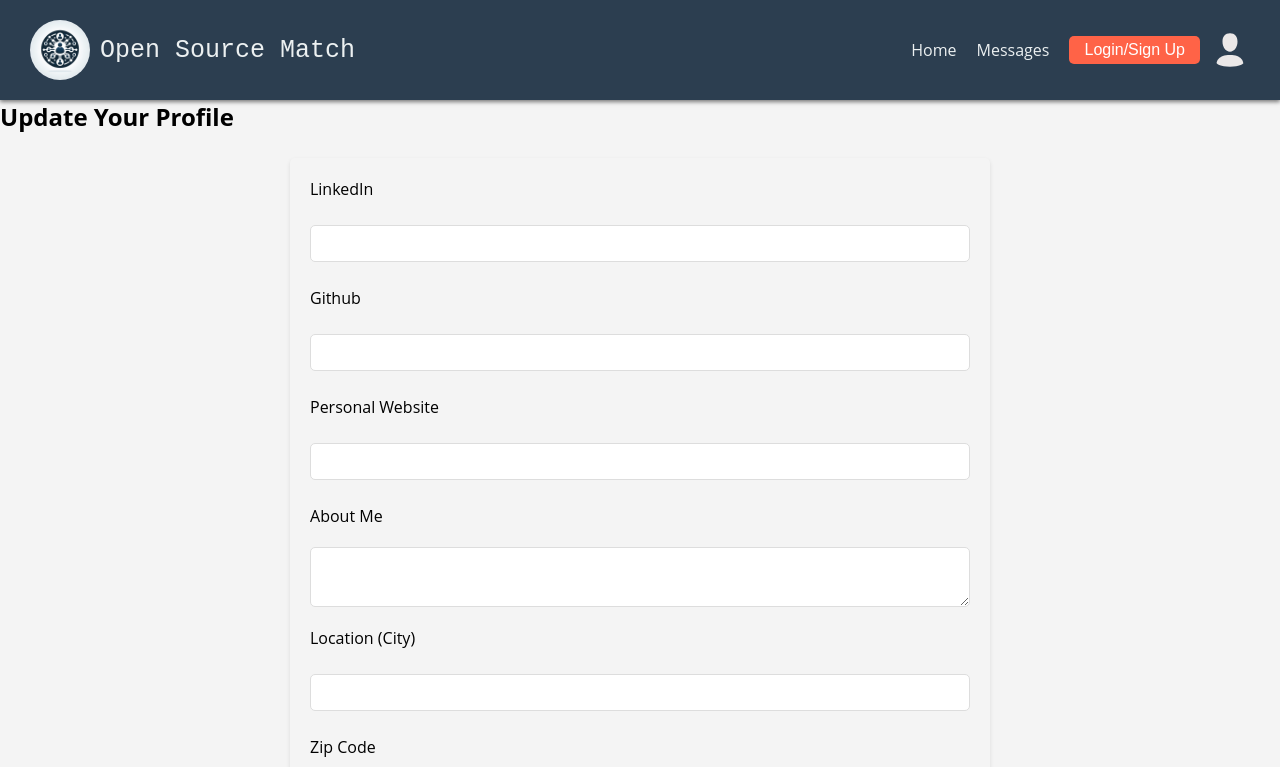
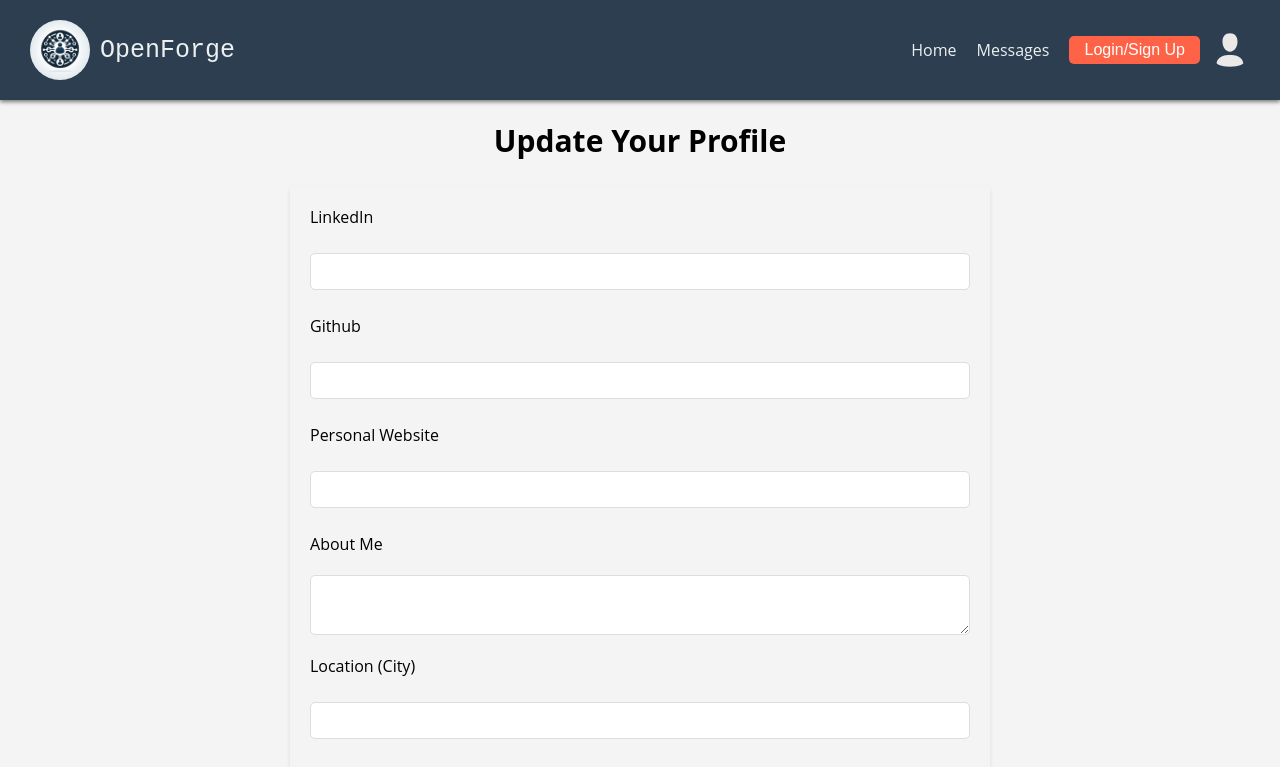
Before and after one commit to OpenSourceMatching/OpenSourceMatching, a Next.js app: page /profile in a window 1280 px wide. Shown: the top 767 px of the page. Built offline with nearby package versions, Linux system fonts and the light colour scheme; no server answers.

Commit message:
change name

```diff
--- a/next.config.mjs
+++ b/next.config.mjs
@@ -8,7 +8,13 @@ const nextConfig = {
         protocol: 'https',
         hostname: 'lh3.googleusercontent.com',
         port: ''
-      }
+      },
+      {
+        protocol: 'https',
+        hostname: 'randomuser.me',
+        port: ''
+      },
+
     ]
   },
   compiler: {
--- a/src/app/layout.tsx
+++ b/src/app/layout.tsx
@@ -10,7 +10,7 @@ import NextAuthSessionProvider from "@components/NextAuthSessionProvider";
 const inter = Inter({ subsets: ["latin"] });
 
 export const metadata: Metadata = {
-  title: "Open Source Match | Find a dev to build the next great thing",
+  title: "OpenForge | Find a dev to build the next great thing",
   description: "Find like-minded developers to build the next great thing",
 };
 
--- a/src/components/Navbar.tsx
+++ b/src/components/Navbar.tsx
@@ -35,7 +35,7 @@ const Navbar = () => {
           height={60}
           style={{borderRadius: '50%'}}
         />
-        <NavItem style={{fontSize:'25px', fontFamily:'monospace'}}>Open Source Match</NavItem>
+        <NavItem style={{fontSize:'25px', fontFamily:'monospace'}}>OpenForge</NavItem>
       </Link>
         <div style={{display:'flex', alignItems:'center'}}>
           <Link href="/"><NavItem>Home</NavItem></Link>
--- a/src/components/ProfileCard.tsx
+++ b/src/components/ProfileCard.tsx
@@ -41,7 +41,7 @@ const ProfileCard = ({user}: any) => {
       <Card>
         <div style={{display:'flex', alignItems:'center'}}>
           <Image
-              src={"" || "profile-placeholder.svg"}
+              src={user.image || "profile-placeholder.svg"}
               height={50}
               width={50}
               alt="Profile Image"
--- a/src/components/ProfileForm.tsx
+++ b/src/components/ProfileForm.tsx
@@ -177,7 +177,7 @@ const ProfileForm = () => {
 
 return (
   <>
-    <h2>Update Your Profile</h2>
+    <h2 style={{textAlign:'center', marginTop:'20px', fontSize:'30px'}}>Update Your Profile</h2>
     <FormStyle onSubmit={handleSubmit}>
       <LabelStyle htmlFor={id + '-linkedIn'}>LinkedIn</LabelStyle>
       <InputStyle
```
